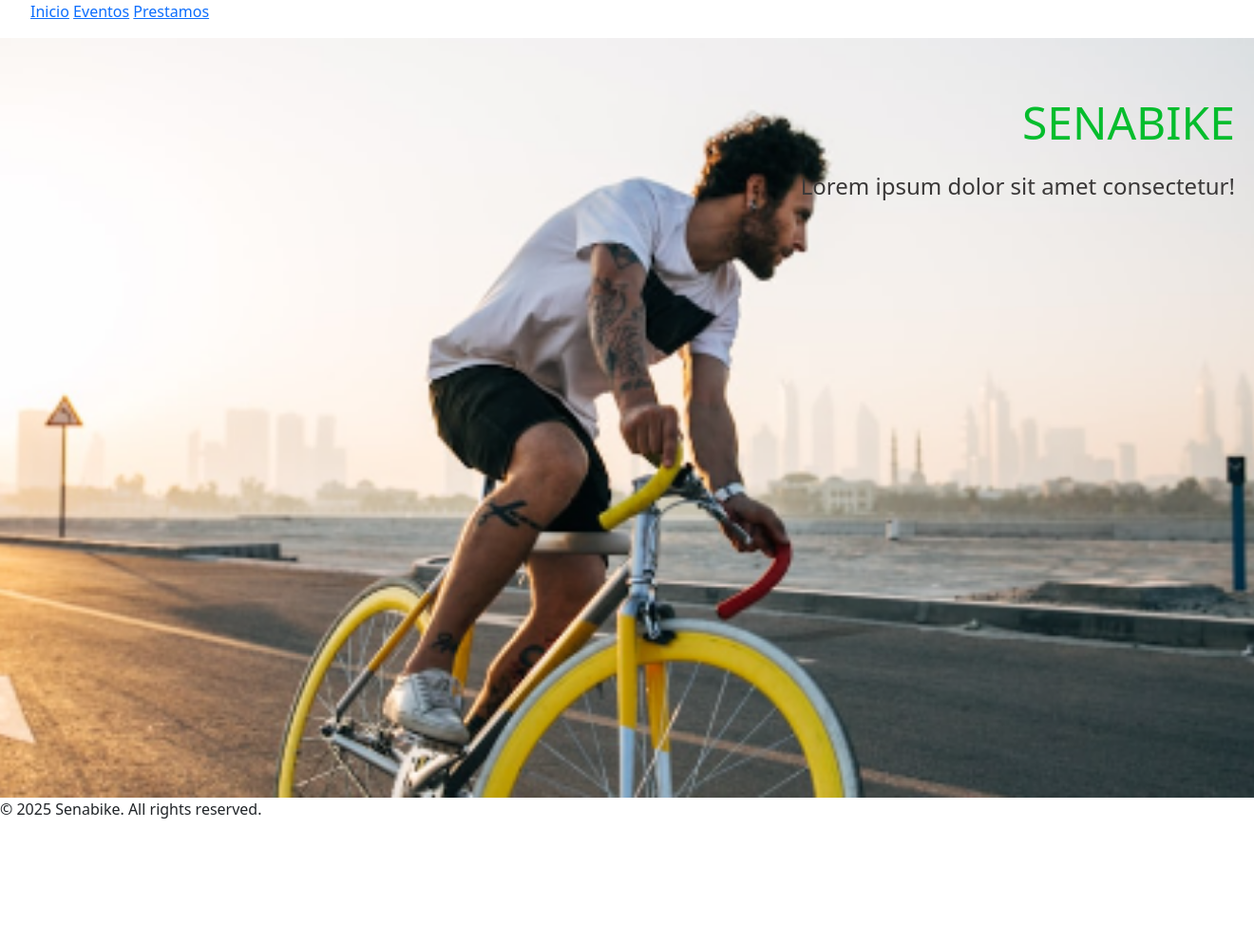
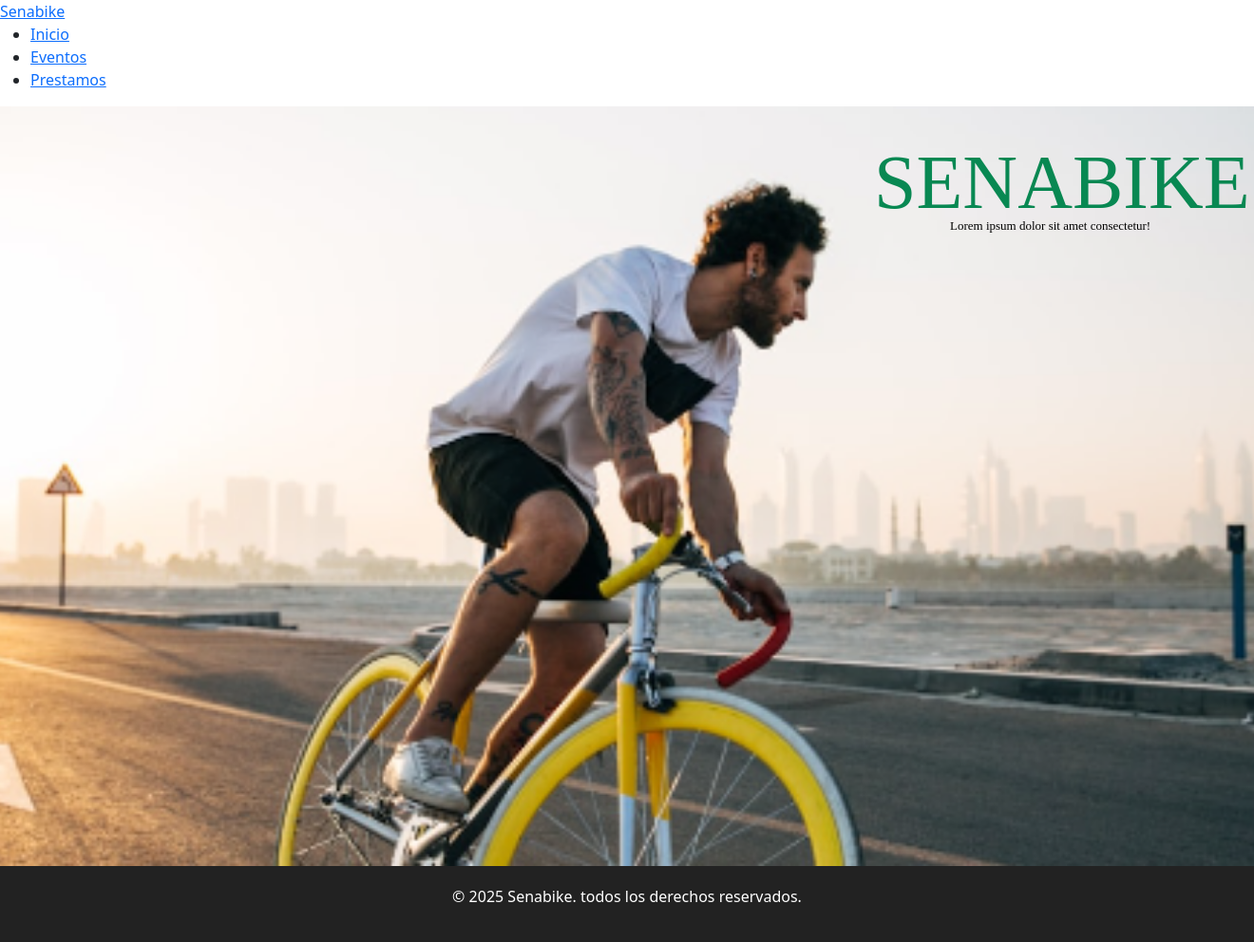
Before and after one commit to Eduard-Gallardo/jornada2, a Flask app: page / in a window 1320 px wide. Shown: the whole page at 95% size. Before the commit the page ends 862 px from the top, so only its background shows below. Run offline with Flask 3, Linux system fonts and the light colour scheme.

Commit message:
secound commit

```diff
--- a/static/css/styles.css
+++ b/static/css/styles.css
@@ -45,6 +45,19 @@ button:hover {
 }
 
 
+
+
+footer {
+    text-align: center;
+    padding: 20px;
+    background: #222;
+    color: #fff;
+    position: relative;
+    bottom: 0;
+    width: 100%;
+}
+
+
 /**inicio**/
 section{
     padding: 60px 20px;
@@ -61,15 +74,23 @@ section.Inicio-bg {
 }
 
 .verdlg{
-    text-align: right;
-    color: #05bd2d;
-    font-size: 3rem;
-    margin-bottom: 20px;
+    position: absolute;
+    top: 140px;
+    left: 920px;
+    font-family: Adamina;
+    font-size: 80px;
+    line-height: 104px;
+    font-weight: 400;
+    color: rgb(8, 136, 82);
 
 }
 .ng{
-    text-align: right;
-    color: #3a3838;
-    font-size: 1.5rem;
-    margin-bottom: 20px;
+    position: absolute;
+    top: 186px;
+    left: 1000px;
+    font-family: Adamina;
+    font-size: 13px;
+    line-height: 104px;
+    font-weight: 400;
+    color: rgb(0, 0, 0);
 }
--- a/templates/base.html
+++ b/templates/base.html
@@ -10,15 +10,16 @@
 <body>
     <header>
         <nav>
-            <ul>
-            <a href="{{ url_for('index') }}">Inicio</a>
-            <a href="#">Eventos</a>
-            <a href="#">Prestamos</a>
+            <a href="{{ url_for('index') }}" class="logo">Senabike</a>
+            <ul class="nav-links">
+                <li><a href="#">Inicio</a></li>
+                <li><a href="#">Eventos</a></li>
+                <li><a href="#">Prestamos</a></li>
             </ul>
         </nav>
     </header>
         {% block content %}{% endblock %}
     <footer>
-        <p>&copy; 2025 Senabike. All rights reserved.</p>
+        <p>&copy; 2025 Senabike. todos los derechos reservados.</p>
 </body>
 </html>
```
Also changed, not shown: README.md.
